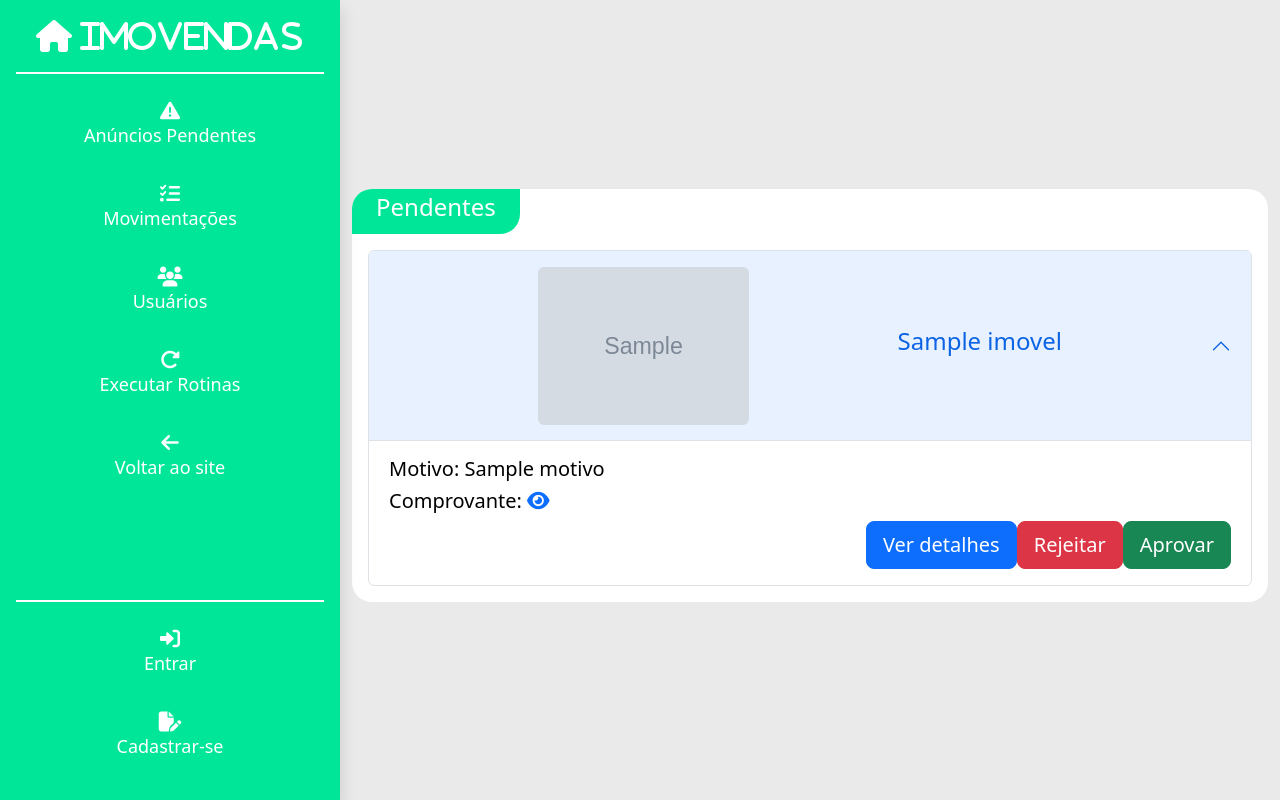
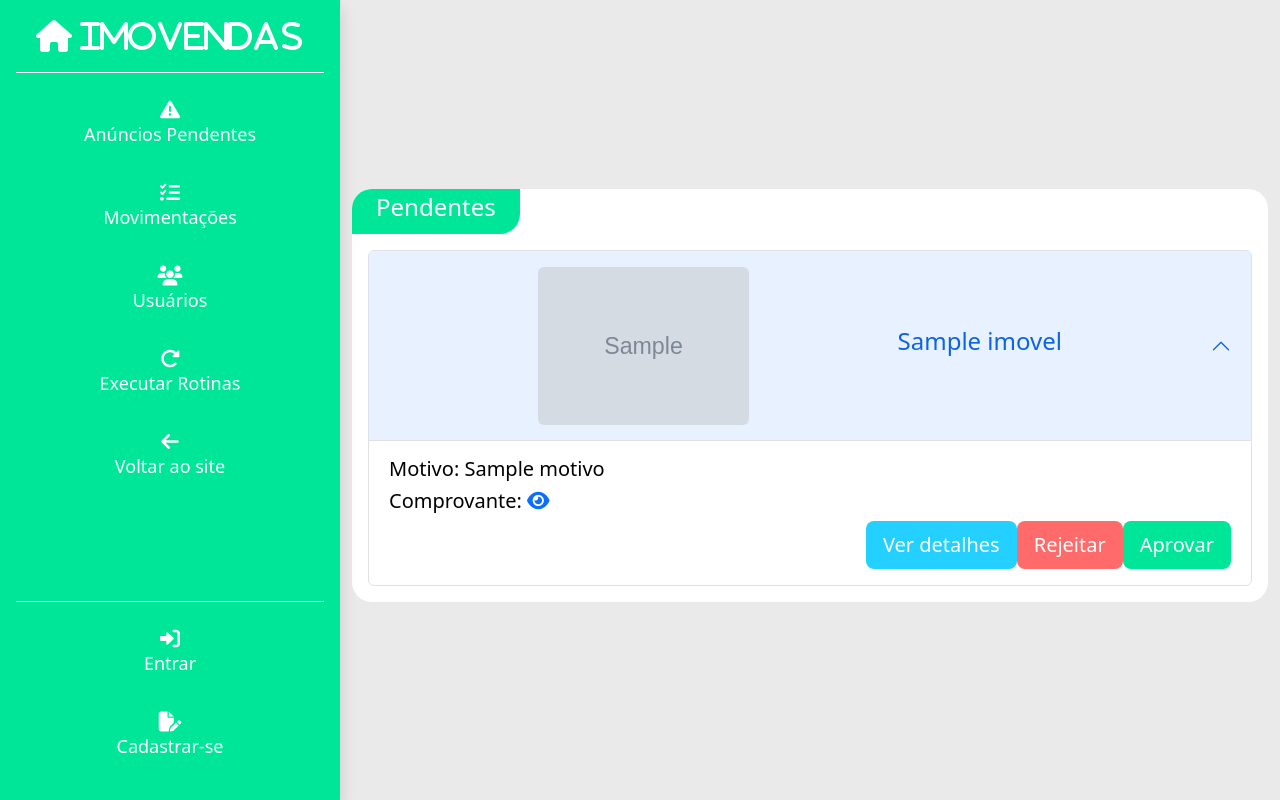
Before and after one commit to ifpr-paranavai/ImoVendas, a Django app: template administrativo/templates/administrativo/index.html in a window 1280 px wide, after a click that opens the changed part. Run offline with Django 4.2, Linux system fonts and the light colour scheme; the template is opened without the code that fills it: most values are stand-ins (such as "Sample title", 1, 10 or a date in 2020); grey boxes marked "Sample" are stand-in pictures; some libraries are stand-ins or nearby versions.

Commit message:
+ estilizações gerais

```diff
--- a/administrativo/templates/administrativo/index.html
+++ b/administrativo/templates/administrativo/index.html
@@ -37,13 +37,13 @@
                     </h5>
 
                     <div class="d-flex justify-content-end">
-                      <a href="{% url 'imovel-view' pk=obj.0.imovel.pk %}" target="_blank" class="btn btn-lg btn-primary">Ver detalhes</a>
-                      <a href="{% url 'rejeitar-imovel' historico_pk=obj.0.pk %}" class="btn btn-lg btn-danger">Rejeitar</a>
+                      <a href="{% url 'imovel-view' pk=obj.0.imovel.pk %}" target="_blank" class="btn btn-lg bgSecondColor text-white">Ver detalhes</a>
+                      <a href="{% url 'rejeitar-imovel' historico_pk=obj.0.pk %}" class="btn btn-lg bgDangerColor text-white">Rejeitar</a>
 
                       {% if imovel.2.motivo == 'Publicação de imóvel' %}
-                        <a href="{% url 'aprovar-imovel' pk=obj.0.imovel.pk historico_pk=obj.0.pk destaque=0 %}" class="btn btn-lg btn-success">Aprovar</a>
+                        <a href="{% url 'aprovar-imovel' pk=obj.0.imovel.pk historico_pk=obj.0.pk destaque=0 %}" class="btn btn-lg bgMainColor text-white">Aprovar</a>
                       {% else %}
-                        <a href="{% url 'aprovar-imovel' pk=obj.0.imovel.pk historico_pk=obj.0.pk destaque=1 %}" class="btn btn-lg btn-success">Aprovar</a>
+                        <a href="{% url 'aprovar-imovel' pk=obj.0.imovel.pk historico_pk=obj.0.pk destaque=1 %}" class="btn btn-lg bgMainColor text-white">Aprovar</a>
                       {% endif %}
                     </div>
 
--- a/administrativo/templates/administrativo/movs.html
+++ b/administrativo/templates/administrativo/movs.html
@@ -25,7 +25,7 @@
                 <div id="accordion{{forloop.counter}}" class="accordion-collapse collapse">
                   <div class="accordion-body">
                     <div class="d-flex justify-content-end">
-                        <a href="{% url 'imovel-view' pk=imovel.0.pk %}" target="_blank" class="btn btn-lg btn-primary">Ver detalhes</a>
+                        <a href="{% url 'imovel-view' pk=imovel.0.pk %}" target="_blank" class="btn btn-lg bgSecondColor text-white">Ver detalhes</a>
                     </div>
                     <h2>Movimentações</h2>
                     <table class="table table-striped table-bordered">
--- a/cadastros/templates/cadastros/imovel-list.html
+++ b/cadastros/templates/cadastros/imovel-list.html
@@ -27,7 +27,7 @@
                 {% endif %}
 
                     <a href="{% url 'negociar-imovel' pk=imovel.0.pk %}">
-                        <i class="fa-solid fa-check p-3 text-white rounded hoverTransition bgMainColor position-absolute"
+                        <i class="fa-solid fa-check p-3 text-white rounded hoverTransition bgDangerColor position-absolute"
                         style="left: 0;"></i>
                     </a>
                     {% if imovel.0.destacado %}
@@ -51,7 +51,7 @@
                         </div>
 
                         {% if not imovel.0.destacado %}
-                        <a class="d-flex align-items-center px-4 py-1 text-white hoverTransition cardButton fixed-bottom" href="{% url 'imovel-boost' pk=imovel.0.pk %}" class="stretched-link">
+                        <a class="d-flex align-items-center px-4 py-1 text-white hoverTransition cardButtonBottom fixed-bottom" href="{% url 'imovel-boost' pk=imovel.0.pk %}" class="stretched-link">
                             <h5>Destacar anúncio</h5>
                             &ensp;
                             <i class="fa-solid fa-angles-right"></i>
@@ -105,7 +105,7 @@
                         </div>
 
                         {% if not imovel.0.negociado %}
-                        <a class="d-flex align-items-center px-4 py-1 text-white hoverTransition cardButton fixed-bottom" href="{% url 'imovel-renew' pk=imovel.0.pk %}" class="stretched-link">
+                        <a class="d-flex align-items-center px-4 py-1 text-white hoverTransition cardButtonBottom fixed-bottom" href="{% url 'imovel-renew' pk=imovel.0.pk %}" class="stretched-link">
                             <h5>Renovar anúncio</h5>
                             &ensp;
                             <i class="fa-solid fa-angles-right"></i>
--- a/paginas/templates/paginas/template.html
+++ b/paginas/templates/paginas/template.html
@@ -35,7 +35,7 @@
                     ImoVendas
                 </i>
             </a>
-            <hr style="border-width: 2px; opacity: 1; color: white;">
+            <hr style="border-width: 1px; opacity: 1; color: white;">
             <ul class="nav nav-pills flex-column mb-auto">
                 {% block search %}
                 <li class="nav-item mb-3">
@@ -92,7 +92,7 @@
                 {% endblock %}
 
             </ul>
-            <hr style="border-width: 2px; opacity: 1; color: white;">
+            <hr style="border-width: 1px; opacity: 1; color: white;">
             {% if request.user.is_authenticated %}
             <div class="dropdown">
                 <a href="#"
--- a/static/style.css
+++ b/static/style.css
@@ -2,6 +2,8 @@
   --mainColor: #00e699;
   --secondaryColor: #24d0ff;
   --boostColor:#fffd6b;
+
+  --dangerColor: #ff6b6b;
 
   --bgColor: #eaeaea;
 }
@@ -32,7 +34,11 @@ strong {
 }
 
 .bgSecondColor {
-  background-color: var(--secondaryColor);
+  background-color: var(--secondaryColor) !important;
+}
+
+.bgDangerColor {
+  background-color: var(--dangerColor) !important;
 }
 
 .bgBoostColor {
```
Also changed, not shown: other parts of static/style.css (+29 -17 lines).
